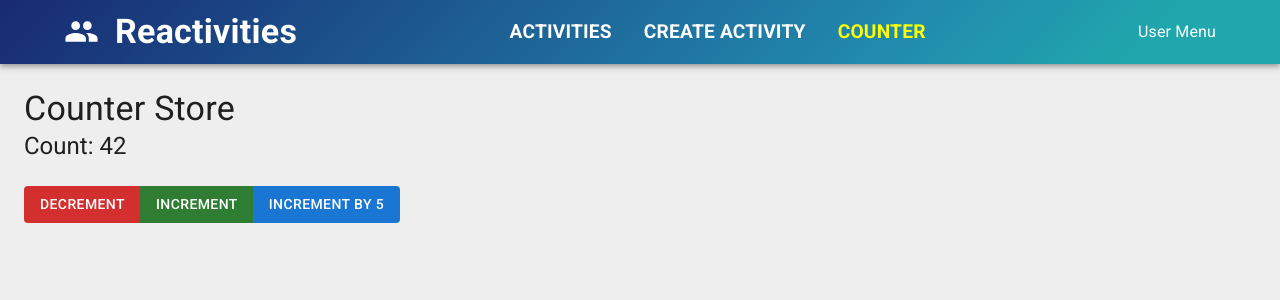
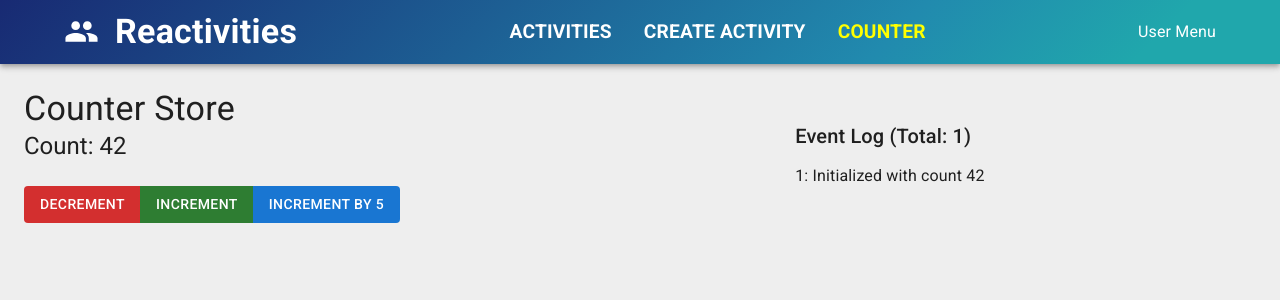
Before and after one commit to zkarachiwala/Reactivities, a React (Vite) app in the folder client/: page /counter in a window 1280 px wide. Shown: the top 300 px of the page. Built offline with nearby package versions, Linux system fonts and the light colour scheme.

Commit message:
Added computed properties

```diff
--- a/client/src/features/counter/Counter.tsx
+++ b/client/src/features/counter/Counter.tsx
@@ -1,11 +1,12 @@
-import { Button, ButtonGroup, Typography } from "@mui/material";
+import { Box, Button, ButtonGroup, List, ListItemText, Typography } from "@mui/material";
 import { useStore } from "../../lib/hooks/useStore";
 import { observer } from "mobx-react-lite";
 
 const Counter = observer(function Counter() {
   const { counterStore} = useStore();
   return (
-    <>
+    <Box sx={{display: 'flex', justifyContent: 'space-between'}}>
+      <Box sx={{width: '60%'}}>
         <Typography variant="h4">{counterStore.title}</Typography>
         <Typography variant="h5">Count: {counterStore.count}</Typography>
         <ButtonGroup sx={{mt: 3}}>
@@ -13,8 +14,16 @@ const Counter = observer(function Counter() {
           <Button variant="contained" onClick={() => counterStore.increment()} color="success">Increment</Button>
           <Button variant="contained" onClick={() => counterStore.increment(5)} color="primary">Increment by 5</Button>
         </ButtonGroup>
-    </>
-
+      </Box>
+      <Box sx={{width: '40%', p: 4}}>
+        <Typography variant="h6">Event Log (Total: {counterStore.eventCount})</Typography>
+        <List>
+          {counterStore.events.map((event, index) => (
+            <ListItemText key={index}>{index+1}: {event}</ListItemText>
+          ))}
+        </List>
+      </Box>
+    </Box>
   )
 });
 
--- a/client/src/lib/stores/counterStore.ts
+++ b/client/src/lib/stores/counterStore.ts
@@ -3,6 +3,9 @@ import { makeAutoObservable } from "mobx";
 export default class CounterStore {
     title = "Counter Store";
     count = 42;
+    events: string[] = [
+        `Initialized with count ${this.count}`
+    ];
 
     constructor() {
         makeAutoObservable(this);
@@ -10,9 +13,15 @@ export default class CounterStore {
 
     increment = (amount =1) => {
         this.count += amount;
+        this.events.push(`Incremented by ${amount} to ${this.count}`);
     }
 
     decrement = (amount =1) => {
         this.count -= amount;
+        this.events.push(`Decremented by ${amount} to ${this.count}`);
+    }
+
+    get eventCount() {
+        return this.events.length;
     }
 }
```
Lines whose indentation alone changed are shown as unchanged.
